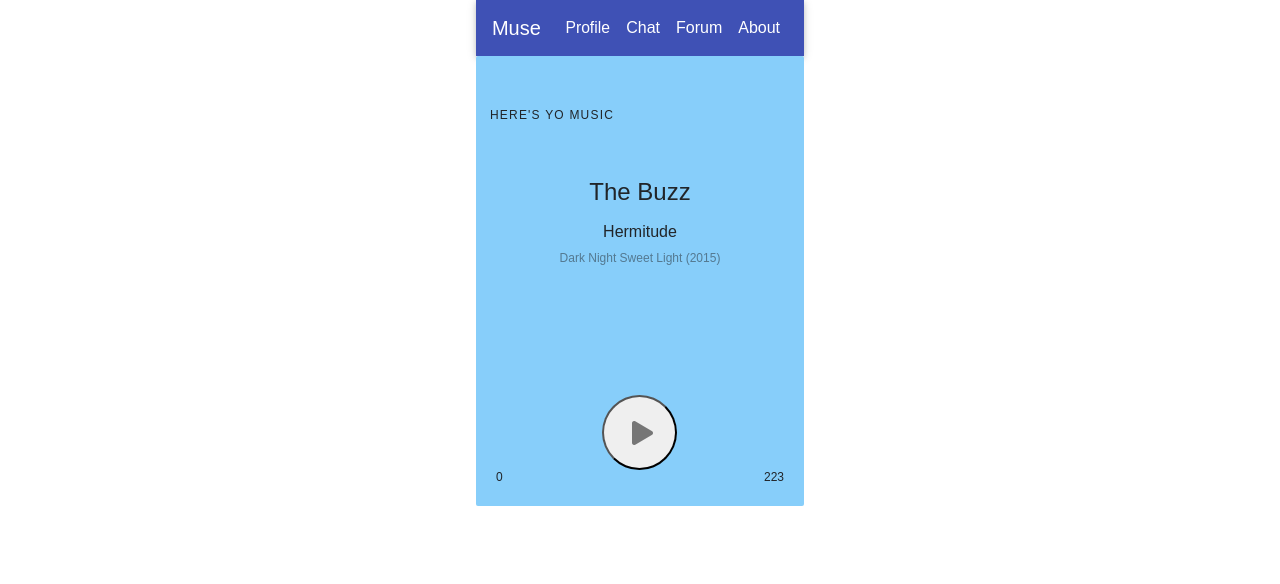
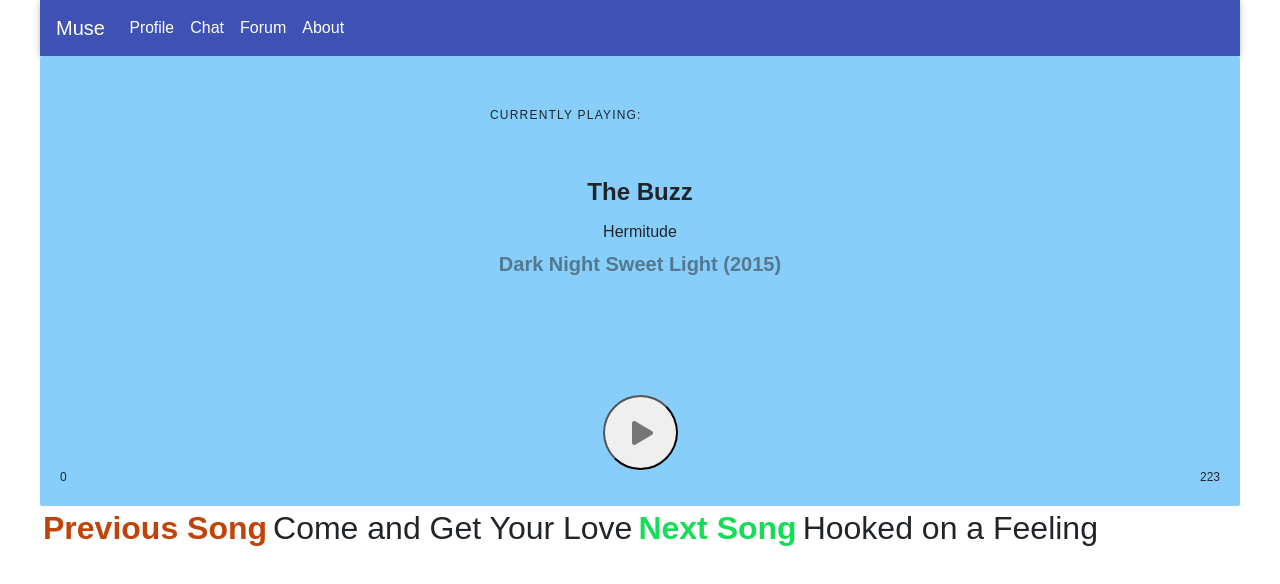
Before and after one commit to mpoblete27/ListnLode, a React (Create React App) app in the folder client/: page /Profile in a window 1280 px wide. Shown: the top 584 px of the page. Built offline with nearby package versions, Linux system fonts and the light colour scheme.

Commit message:
play doesn't crash

```diff
--- a/client/src/Components/Musicplayer/Controls.js
+++ b/client/src/Components/Musicplayer/Controls.js
@@ -13,9 +13,10 @@
 		})
 	}
 
-	playPause() {
+	playPause = () => {
+		// console.log(this.state)
 		let status = this.state.playStatus;
-		let audio = this.state.source;
+		let audio = document.getElementById('audio');
 		if(status === 'play') {
 		  this.setState.playStatus = 'pause';
 		  audio.pause();
@@ -24,7 +25,9 @@
 		  audio.play();
 		}
 	  }
-	render() {
+
+
+		render() {
 		return (
 			<div className="Controls">
 				<button onClick={this.playPause} className="Button">
--- a/client/src/Components/Musicplayer/Player.css
+++ b/client/src/Components/Musicplayer/Player.css
@@ -19,7 +19,7 @@
 	position: relative;
 	float: left;
 	font-family: 'Lucida Sans', 'Lucida Sans Regular', 'Lucida Grande', 'Lucida Sans Unicode', Geneva, Verdana, sans-serif;
-	width: 100%;
+	width: 1200px;
 
 }
 	.Background {
@@ -54,6 +54,7 @@
 		position: relative;
 	}
 
+
 	.TrackInformation {
 		width: 300px;
 		margin: 30px auto;
@@ -62,9 +63,10 @@
 	  }
 
 	.Name {
+			font-size: 25;
 			font-size: 24px;
 			margin-bottom: 10px;
-			font-weight: 300;
+			font-weight: 700;
 	}
 
 	.Artist {
@@ -74,8 +76,9 @@
 	}
 
 	.Album {
-			font-size: 12px;
+			font-size: 20px;
 			opacity: .5;
+			font-weight: 700
 		}
 
 	.Scrubber {
--- a/client/src/Components/Musicplayer/Player.js
+++ b/client/src/Components/Musicplayer/Player.js
@@ -23,7 +23,7 @@
 	render() {
 		return (
 			<div className="Player">
-				<div className="Header"><div className="Title">Here's yo Music</div></div>
+				<div className="Header"><div className="Title">Currently Playing:</div></div>
 				<TrackInformation
 					name={this.state.name}
 					artist={this.state.artist}
@@ -35,7 +35,7 @@
 					playStatus={this.state.playStatus}
 				/>
 				<Timestamps duration={this.state.duration} currentTime={this.state.currentTime} />
-				<audio>
+				<audio id="audio">
 					<source src={this.state.source} />
 				</audio>
 			</div>
--- a/client/src/Components/Pages/Profile/Profile.js
+++ b/client/src/Components/Pages/Profile/Profile.js
@@ -1,9 +1,11 @@
 import React from "react";
 import Player from "./../../Musicplayer/Player"
+import Playlist from "./../../Musicplayer/Playlist/Playlist"
 function Profile() {
   return(
     <div>
       <Player />
+      <Playlist />
     </div>
   );
 }
```
